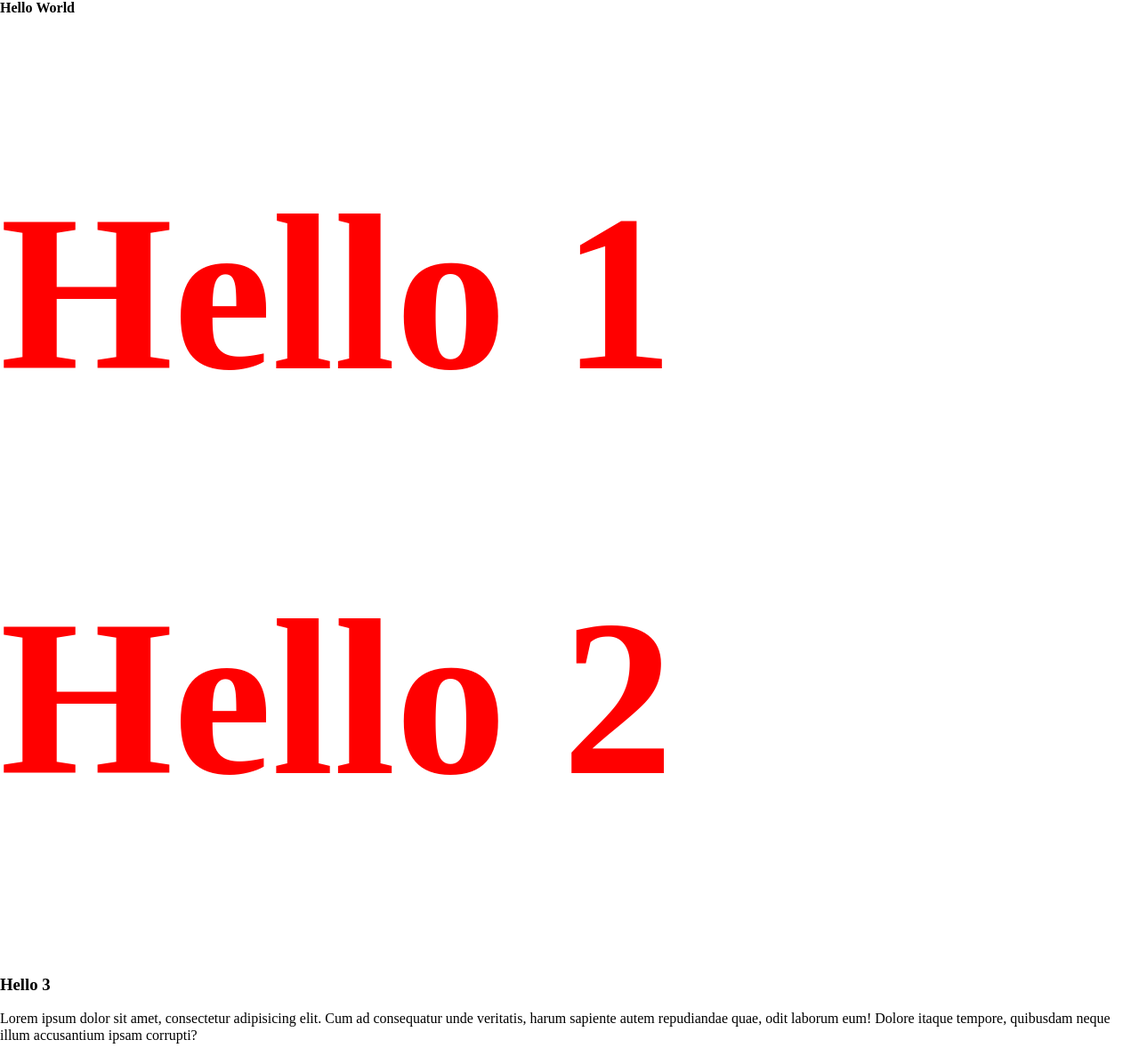
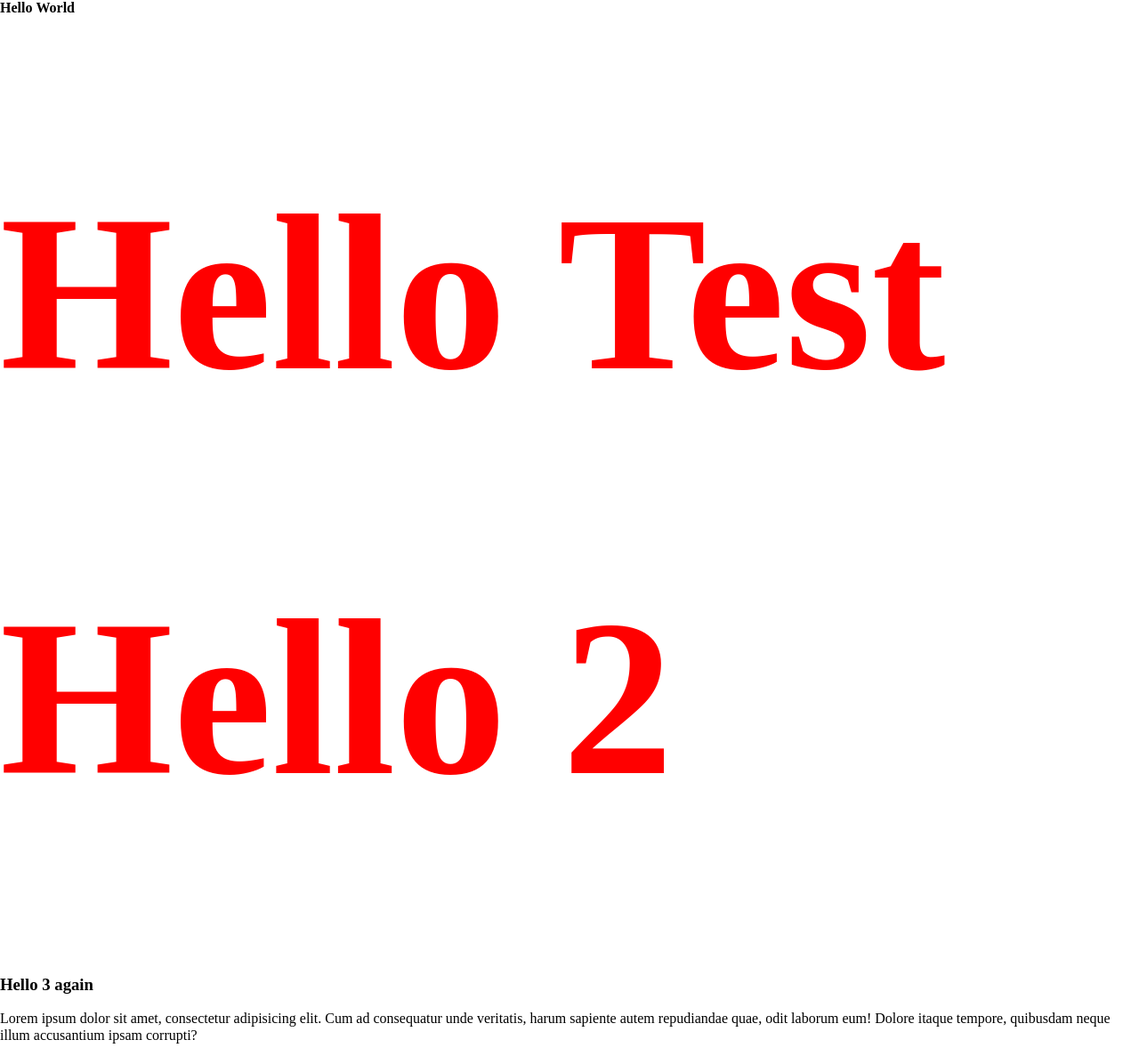
Before and after one commit to blinking12/w1d1-make-a-page, a plain HTML site: page index.html in a window 1280 px wide. Shown: the top 1187 px of the page at 89% size. Drawn offline with nearby package versions, Linux system fonts and the light colour scheme; grey boxes are pictures that could not be loaded; a script that the page names is missing.

Commit message:
Made change.

```diff
--- a/index.html
+++ b/index.html
@@ -14,9 +14,9 @@
 <div>
   <strong>Hello</strong>
   <strong>World</strong>
-    <h1 class="big-font red-text">Hello 1</h1>
+    <h1 class="big-font red-text">Hello Test</h1>
     <h1 class="big-font red-text">Hello 2</h1>
-    <h3>Hello 3</h3>
+    <h3>Hello 3 again</h3>
     <p>
         Lorem ipsum dolor sit amet, consectetur adipisicing elit. Cum ad consequatur unde veritatis, harum sapiente autem repudiandae quae, odit laborum eum! Dolore itaque tempore, quibusdam neque illum accusantium ipsam corrupti?
     </p>
```
